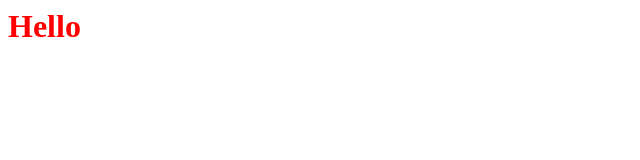
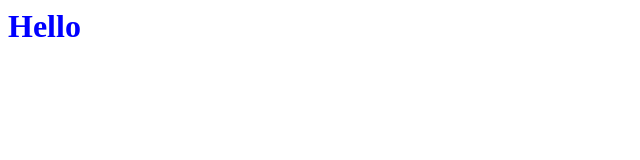
Before and after one commit to kopyrinn/vk, a plain HTML site: page index.html in a window 1280 px wide. Shown: the whole page, without its empty margins (0-640 px from the left). Drawn offline with Linux system fonts and the light colour scheme.

Commit message:
new files

```diff
--- a/index.html
+++ b/index.html
@@ -1 +1 @@
-<h1 style="color: red">Hello</h1>
+<h1 style="color: blue">Hello</h1>
```
Also changed, not shown: film1.png (added), film2.png (added), film3.png (added), 1 other file.
